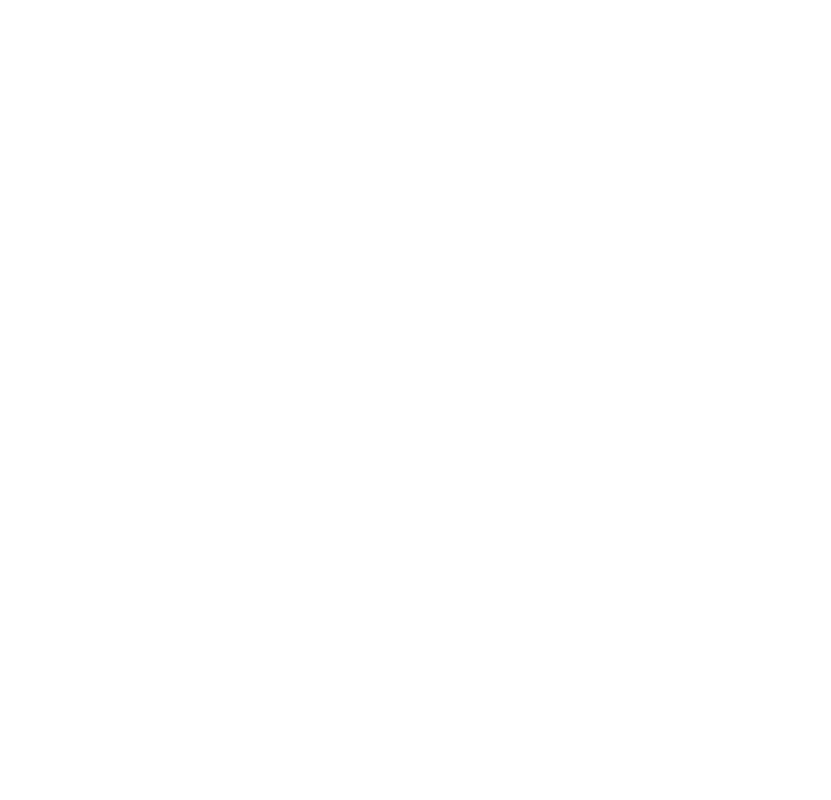
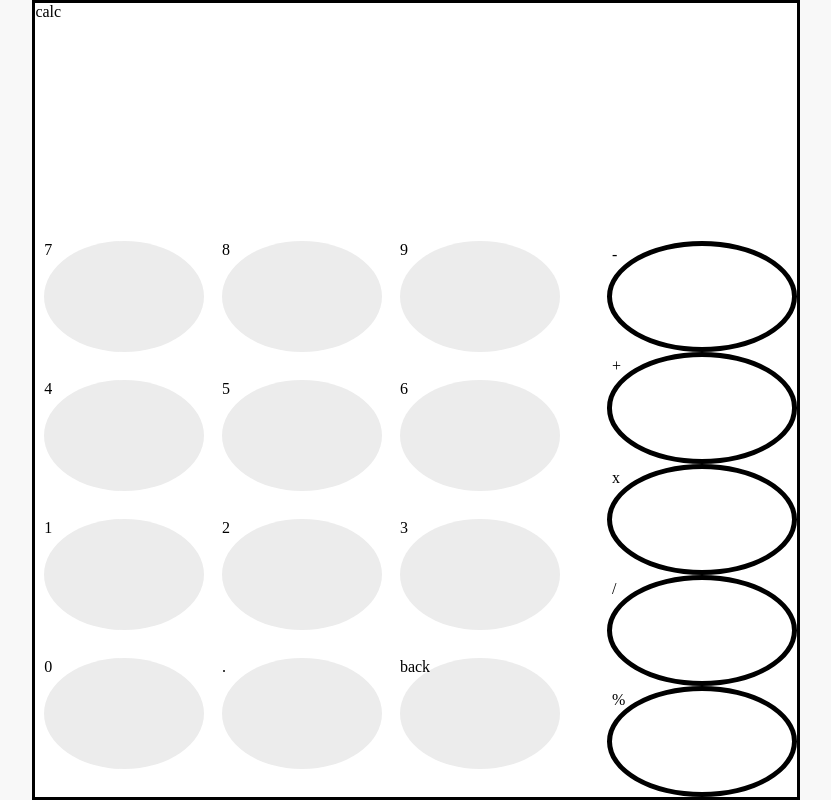
Before and after one commit to yoovin/js-study, a plain HTML site: page Calculator/index.html in a window 1280 px wide. Shown: the whole page, without its empty margins (390-1221 px from the left). Drawn offline with nearby package versions, Linux system fonts and the light colour scheme.

Commit message:
font awesome version change

```diff
--- a/Calculator/index.html
+++ b/Calculator/index.html
@@ -3,11 +3,46 @@
     <meta charset="UTF-8">
     <meta http-equiv="X-UA-Compatible" content="IE=edge">
     <meta name="viewport" content="width=device-width, initial-scale=1.0">
-    <script src="https://cdn.tailwindcss.com"></script>
+    <link rel="stylesheet" href="./main.css">
     <script src="main.js"></script>
     <title>Calculator</title>
 </head>
 <body>
-
+    <div class="main-screen">
+        <div class="calc-area">calc</div>
+        <div class="input-area">
+            <div class="number-area">
+                <div class="num-items">
+                    <div id="7" class="number">7</div>
+                    <div id="8" class="number">8</div>
+                    <div id="9" class="number">9</div>
+                </div>
+                <div class="num-items">
+                    <div id="4" class="number">4</div>
+                    <div id="5" class="number">5</div>
+                    <div id="6" class="number">6</div>
+                </div>
+                <div class="num-items">
+                    <div id="1" class="number">1</div>
+                    <div id="2" class="number">2</div>
+                    <div id="3" class="number">3</div>
+                </div>
+                <div class="num-items">
+                    <div id="0" class="number">0</div>
+                    <div id="0" class="number">.</div>
+                    <div id="0" class="number">back</div>
+                </div>
+            </div>
+            <div class="operator-area">
+                <div class="operator-items">
+                    <div id="+" class="operator">-</div>
+                    <div id="+" class="operator">+</div>
+                    <div id="+" class="operator">x</div>
+                    <div id="+" class="operator">/</div>
+                    <div id="+" class="operator">%</div>
+                </div>
+            </div>
+        </div>
+    </div>
 </body>
 </html>
--- a/Calculator/main.css
+++ b/Calculator/main.css
@@ -0,0 +1,91 @@
+*{
+    box-sizing: border-box;
+    margin: 0;
+    padding: 0;
+}
+
+body {
+    background-color: #f8f8f8;
+}
+
+@media screen and (min-width: 768px){
+    .main-screen {
+        left: 33%;
+    }
+}
+
+.main-screen {
+    position: absolute;
+    width: 100%;
+    height: 100%;
+    border: 3px solid black;
+    max-width: 768px;
+    max-height: 1000px;
+}
+
+.calc-area{
+    position: absolute;
+    width: 100%;
+    height: 30%;
+    background-color: rgb(255, 255, 255);
+}
+
+.input-area{
+    position: absolute;
+    top: 30%;
+    width: 100%;
+    height: 70%;
+    background-color: rgb(255, 255, 255);
+}
+
+.number-area{
+    position: absolute;
+    width: 70%;
+    height: 100%;
+    /* background-color: yellow; */
+}
+
+.num-items {
+    display: flex;
+    justify-content: space-around;
+    width: 100%;
+    height: 25%;
+}
+
+.operator-area {
+    position: absolute;
+    left: 75%;
+    width: 25%;
+    height: 100%;
+    /* background-color: greenyellow; */
+}
+
+.operator-items {
+    display: flex;
+    flex-direction: column;
+    justify-content: space-around;
+    width: 100%;
+    height: 100%;
+}
+
+.operator {
+    width: 100%;
+    height: 20%;
+    /* margin: 0 auto; */
+    border: 5px solid black;
+    border-radius: 50%;
+}
+
+.number{
+    width: 30%;
+    height: 80%;
+    /* margin: 0 auto; */
+    /* border: 5px solid black; */
+    border-radius: 50%;
+    background-color: rgb(236, 236, 236);
+    transition: 1s;
+}
+
+.number:hover {
+    box-shadow: 5px 5px 5px rgba(90, 84, 84, 0.288);
+}
--- a/Calculator/main.js
+++ b/Calculator/main.js
@@ -0,0 +1,5 @@
+window.onload = () => {
+    window.addEventListener("click", (e) => {
+        console.log(e.target)
+    })
+}
--- a/todolist/main.js
+++ b/todolist/main.js
@@ -11,8 +11,8 @@ const createTodo = (todo) => {
     let checkIcon = document.createElement("i")
     let deleteIcon = document.createElement("i")
 
-    checkIcon.classList.add("todo-check", "fas", "fa-check")
-    deleteIcon.classList.add("todo-delete", "fas", "fa-trash")
+    checkIcon.classList.add("todo-check", "fa-solid", "fa-check")
+    deleteIcon.classList.add("todo-delete", "fa-solid", "fa-trash")
     newTodo.classList.add("todo-card")
 
     checkIcon.onclick = () => checkTodo(checkIcon)
```
Also changed, not shown: todolist/index.html (+1 -2 lines), todolist/main.css (+4 -5 lines).
